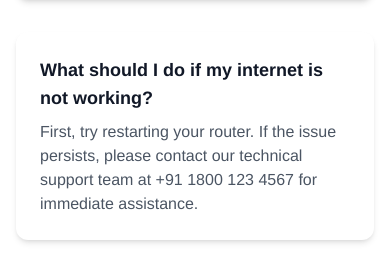
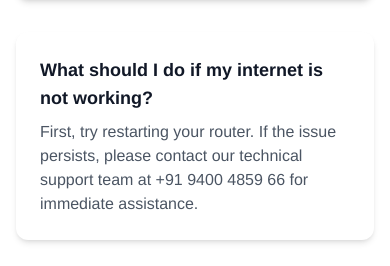
Before and after one commit to hisham797/BSNL, a React (Vite) app: page /contact in a window 390 px wide. Shown: the part 3684-3950 px from the top of the page. Built offline with nearby package versions, Linux system fonts and the light colour scheme; a web font is replaced by a local one.

Commit message:
mobile no updated

```diff
--- a/src/pages/Contact.tsx
+++ b/src/pages/Contact.tsx
@@ -257,7 +257,7 @@ const Contact = () => {
               <div className="bg-white p-6 rounded-xl shadow-md">
                 <h3 className="text-lg font-bold text-gray-900 mb-2">What should I do if my internet is not working?</h3>
                 <p className="text-gray-600">
-                  First, try restarting your router. If the issue persists, please contact our technical support team at +91 1800 123 4567 for immediate assistance.
+                  First, try restarting your router. If the issue persists, please contact our technical support team at +91 9400 4859 66 for immediate assistance.
                 </p>
               </div>
 
```
